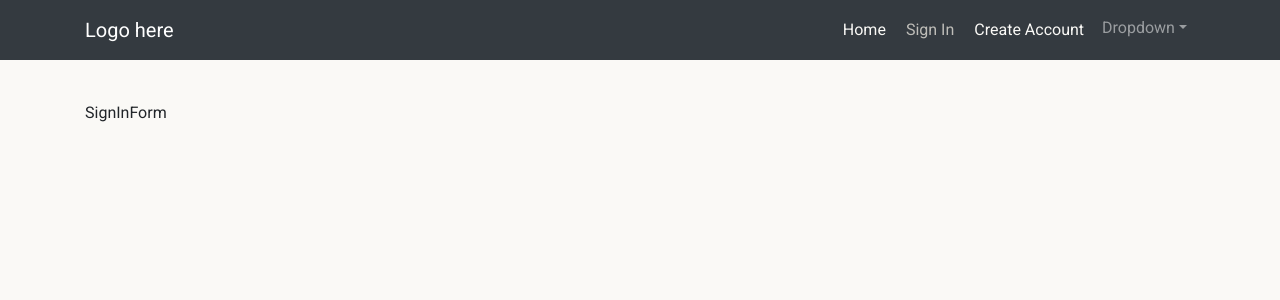
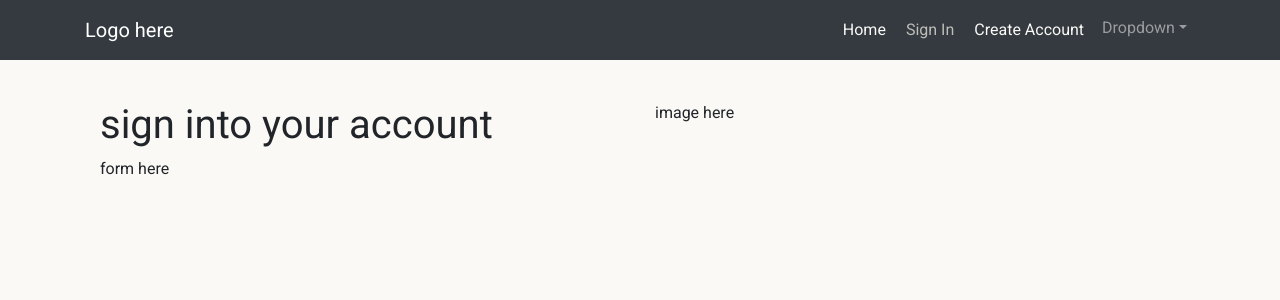
Before and after one commit to dantaylor28/polaroid-social-media-frontend, a React (Create React App) app: page /signin in a window 1280 px wide. Shown: the top 300 px of the page. Built offline with nearby package versions, Linux system fonts and the light colour scheme.

Commit message:
Add skeleton layout for sign in page

```diff
--- a/src/pages/auth/SignInForm.js
+++ b/src/pages/auth/SignInForm.js
@@ -1,9 +1,18 @@
-import React from 'react'
+import React from "react";
+import { Container, Row, Col } from "react-bootstrap";
 
 const SignInForm = () => {
   return (
-    <div>SignInForm</div>
-  )
-}
+    <Row>
+      <Col>
+        <Container>
+          <h1>sign into your account</h1>
+          form here
+        </Container>
+      </Col>
+      <Col>image here</Col>
+    </Row>
+  );
+};
 
-export default SignInForm
+export default SignInForm;
```
